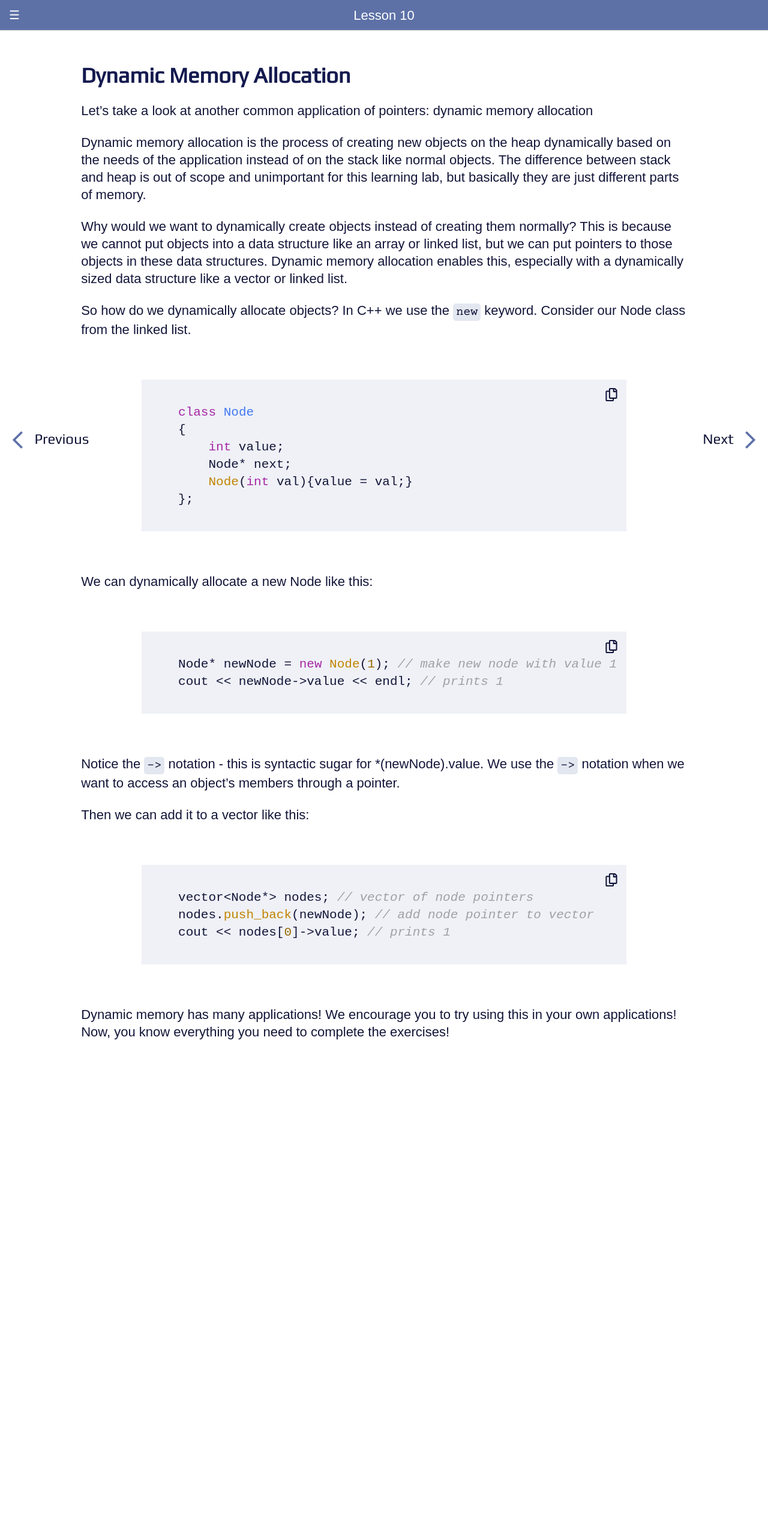
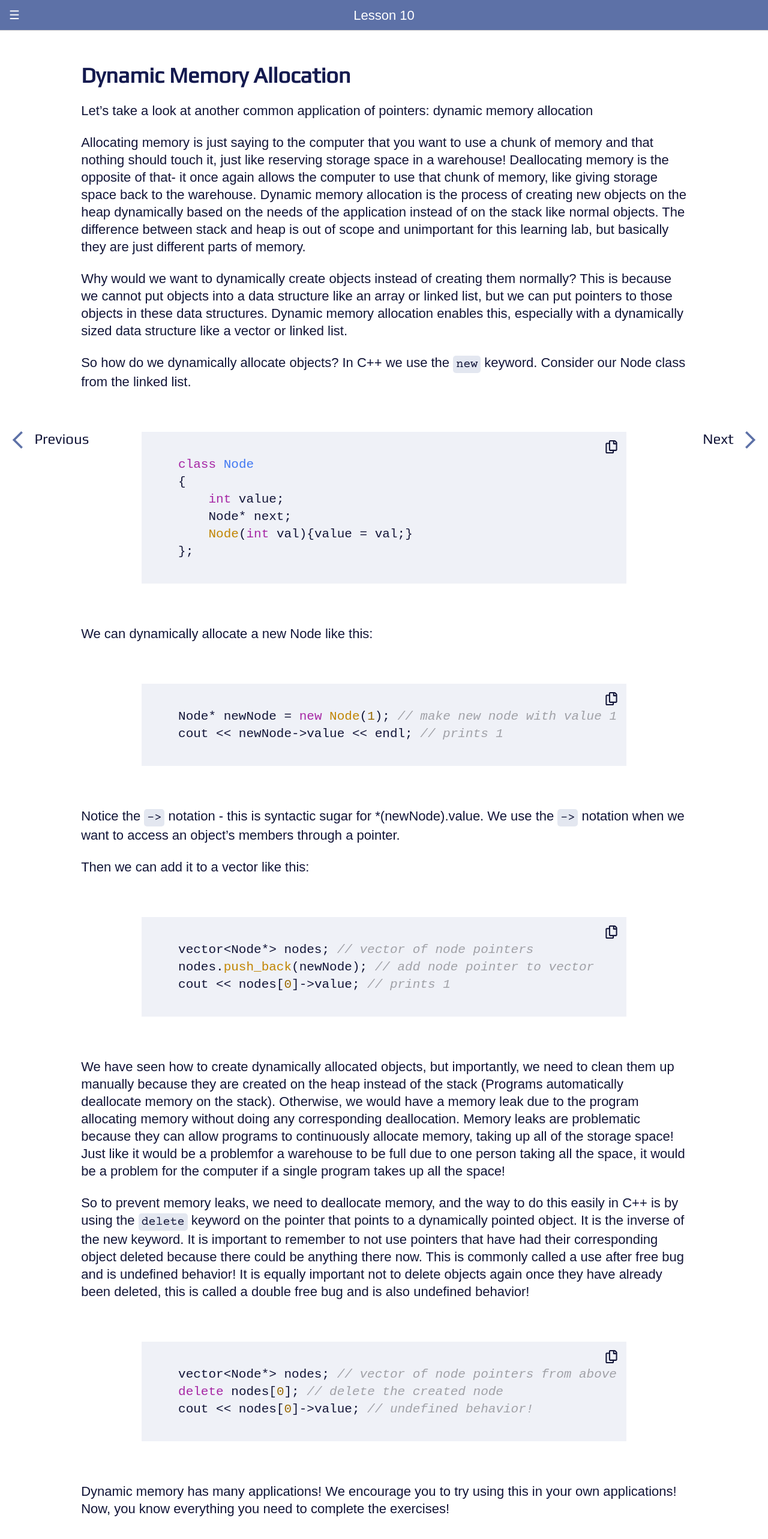
Before and after one commit to uclaacm/parcel-pointers, a React app: page /lesson-10 in a window 1280 px wide. Shown: the top 2566 px of the page at 60% size. Before the commit the page ends 1943 px from the top, so only its background shows below. Built offline with nearby package versions, Linux system fonts and the light colour scheme; a web font is replaced by a local one.

Commit message:
450 feature lesson 10 extension (#461)
* fixed ladder height

* Fixed ladder position

* finished lesson 10 extension

* finished lesson 10 extension

```diff
--- a/src/pages/Lesson10.tsx
+++ b/src/pages/Lesson10.tsx
@@ -25,7 +25,14 @@ const Lesson10: FC = () => {
     cout << nodes[0]->value; // prints 1
     `;
 
+  const code4 = `
+    vector<Node*> nodes; // vector of node pointers from above
+    delete nodes[0]; // delete the created node
+    cout << nodes[0]->value; // undefined behavior!
+    `;
+
   const pointerArrow = '->';
+  const del = 'delete';
 
   return (
     <>
@@ -37,6 +44,11 @@ const Lesson10: FC = () => {
             memory allocation
           </p>
           <p>
+            Allocating memory is just saying to the computer that you want to
+            use a chunk of memory and that nothing should touch it, just like
+            reserving storage space in a warehouse! Deallocating memory is the
+            opposite of that- it once again allows the computer to use that
+            chunk of memory, like giving storage space back to the warehouse.
             Dynamic memory allocation is the process of creating new objects on
             the heap dynamically based on the needs of the application instead
             of on the stack like normal objects. The difference between stack
@@ -81,6 +93,36 @@ const Lesson10: FC = () => {
           </div>
 
           <p>
+            We have seen how to create dynamically allocated objects, but
+            importantly, we need to clean them up manually because they are
+            created on the heap instead of the stack (Programs automatically
+            deallocate memory on the stack). Otherwise, we would have a memory
+            leak due to the program allocating memory without doing any
+            corresponding deallocation. Memory leaks are problematic because
+            they can allow programs to continuously allocate memory, taking up
+            all of the storage space! Just like it would be a problemfor a
+            warehouse to be full due to one person taking all the space, it
+            would be a problem for the computer if a single program takes up all
+            the space!
+          </p>
+          <p>
+            So to prevent memory leaks, we need to deallocate memory, and the
+            way to do this easily in C++ is by using the{' '}
+            <span className="code">{del}</span> keyword on the pointer that
+            points to a dynamically pointed object. It is the inverse of the new
+            keyword. It is important to remember to not use pointers that have
+            had their corresponding object deleted because there could be
+            anything there now. This is commonly called a use after free bug and
+            is undefined behavior! It is equally important not to delete objects
+            again once they have already been deleted, this is called a double
+            free bug and is also undefined behavior!
+          </p>
+
+          <div className="diagram">
+            <Terminal code={code4} />
+          </div>
+
+          <p>
             Dynamic memory has many applications! We encourage you to try using
             this in your own applications! Now, you know everything you need to
             complete the exercises!
```
